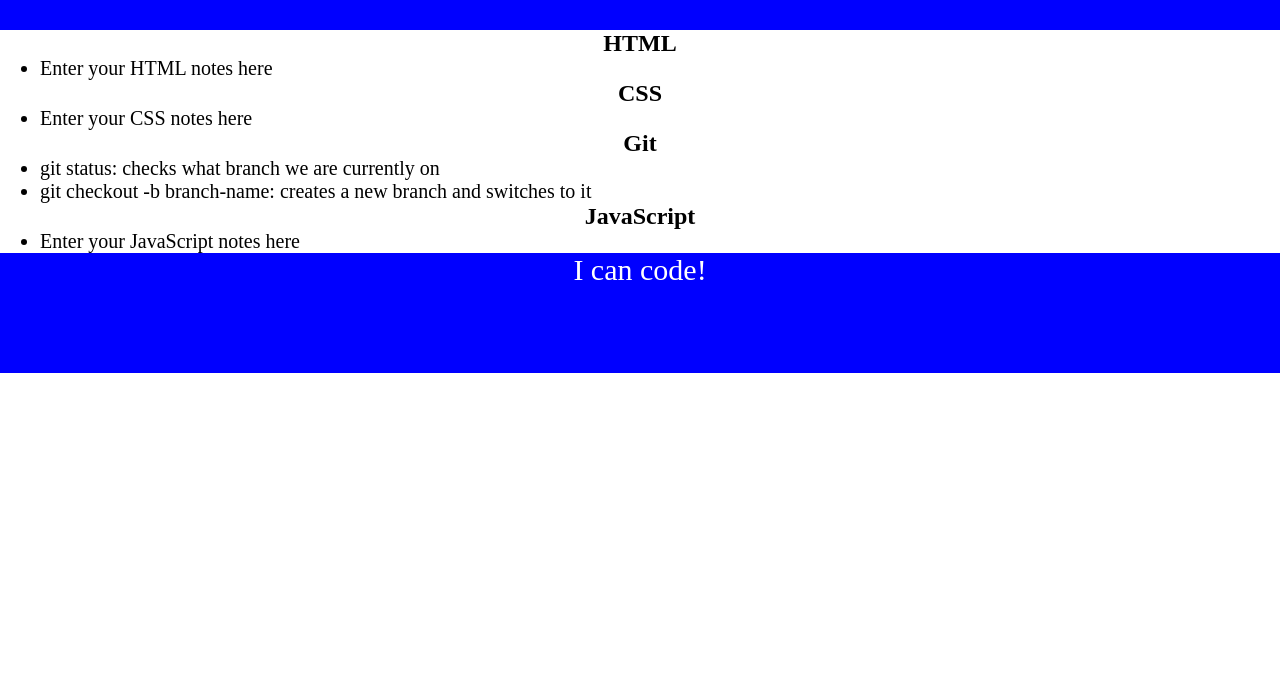
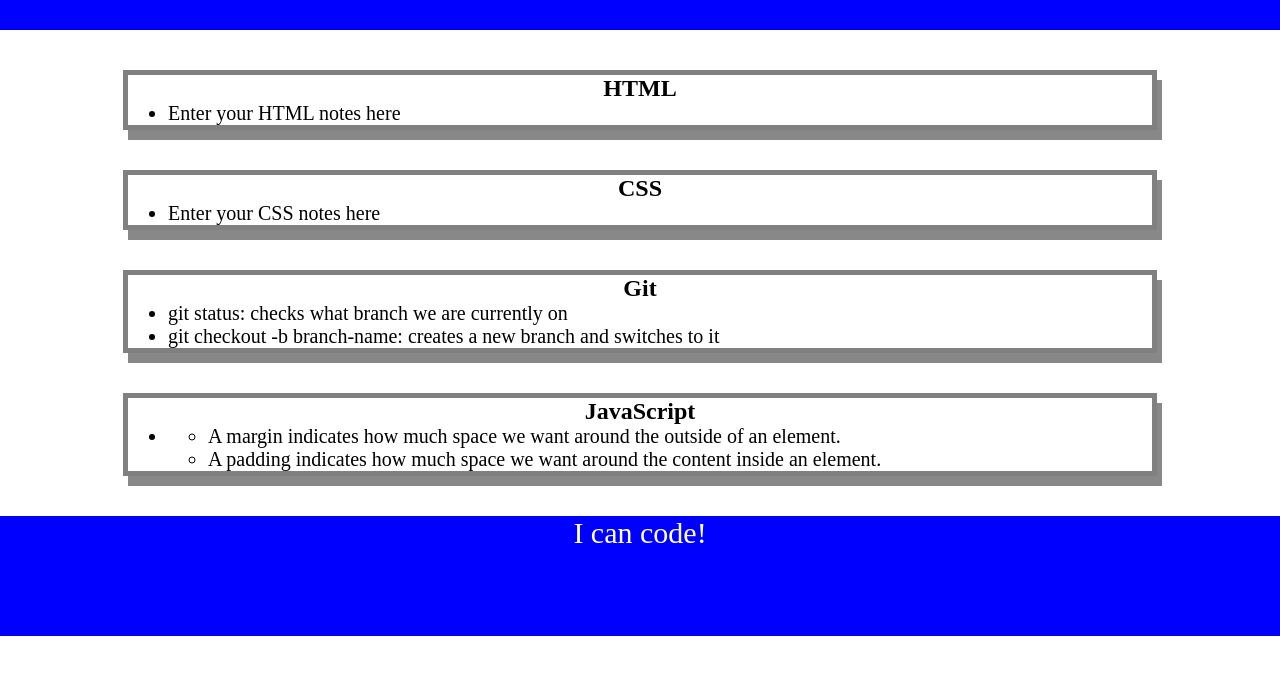
Before and after one commit to MayaH2000/prework-study-guide, a plain HTML site: page index.html in a window 1280 px wide. Shown: the part 90-764 px from the top of the page. Drawn offline with Linux system fonts and the light colour scheme; files that its build step writes are made by us from their sources.

Commit message:
added css to project

```diff
--- a/style.css
+++ b/assets/style.css
@@ -33,3 +33,10 @@
     text-align: center;
     font-size: 30px;
    }
+
+   .card {
+    width: 80%;
+    margin: 40px auto;
+    border: 5px solid gray;
+    box-shadow: 5px 10px #888888;
+  }
--- a/index.html
+++ b/index.html
@@ -50,7 +50,10 @@
 
         <h2>JavaScript</h2>
      <ul>
-       <li>Enter your JavaScript notes here</li>
+       <li><ul>
+        <li>A margin indicates how much space we want around the outside of an element.</li>
+        <li>A padding indicates how much space we want around the content inside an element.</li>
+      </ul></li>
      </ul>
 
       </section>
```
